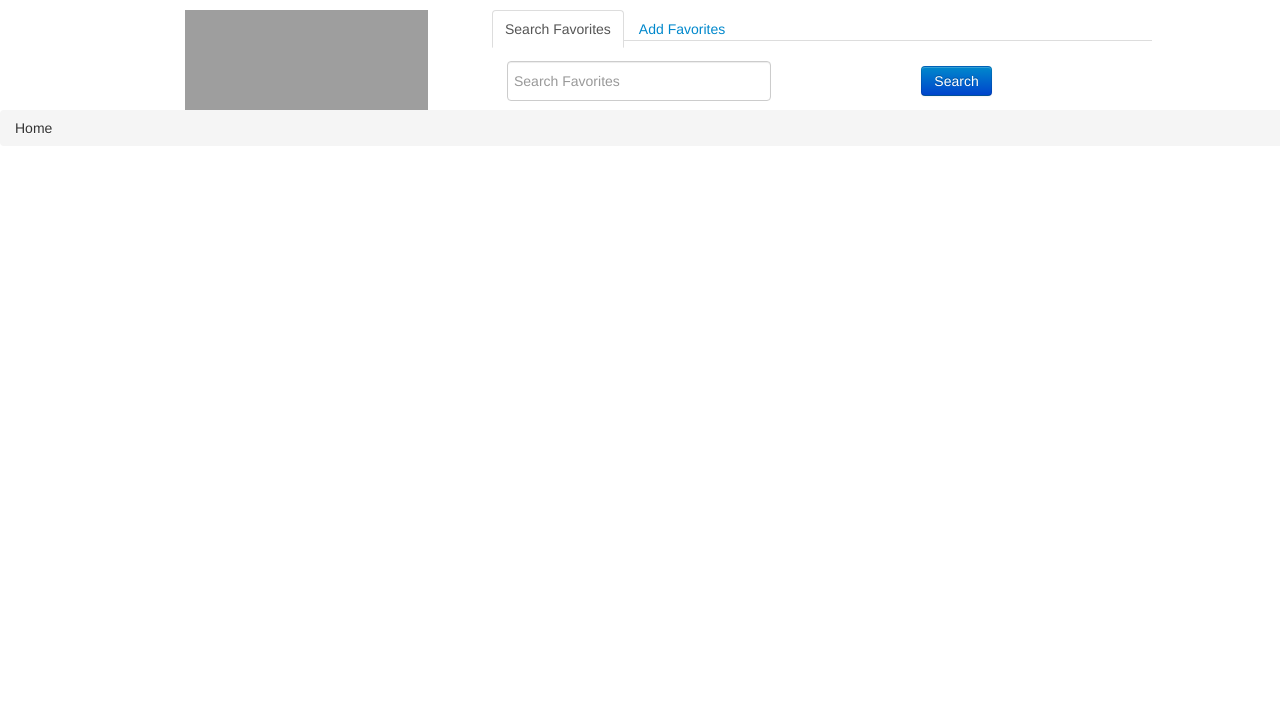
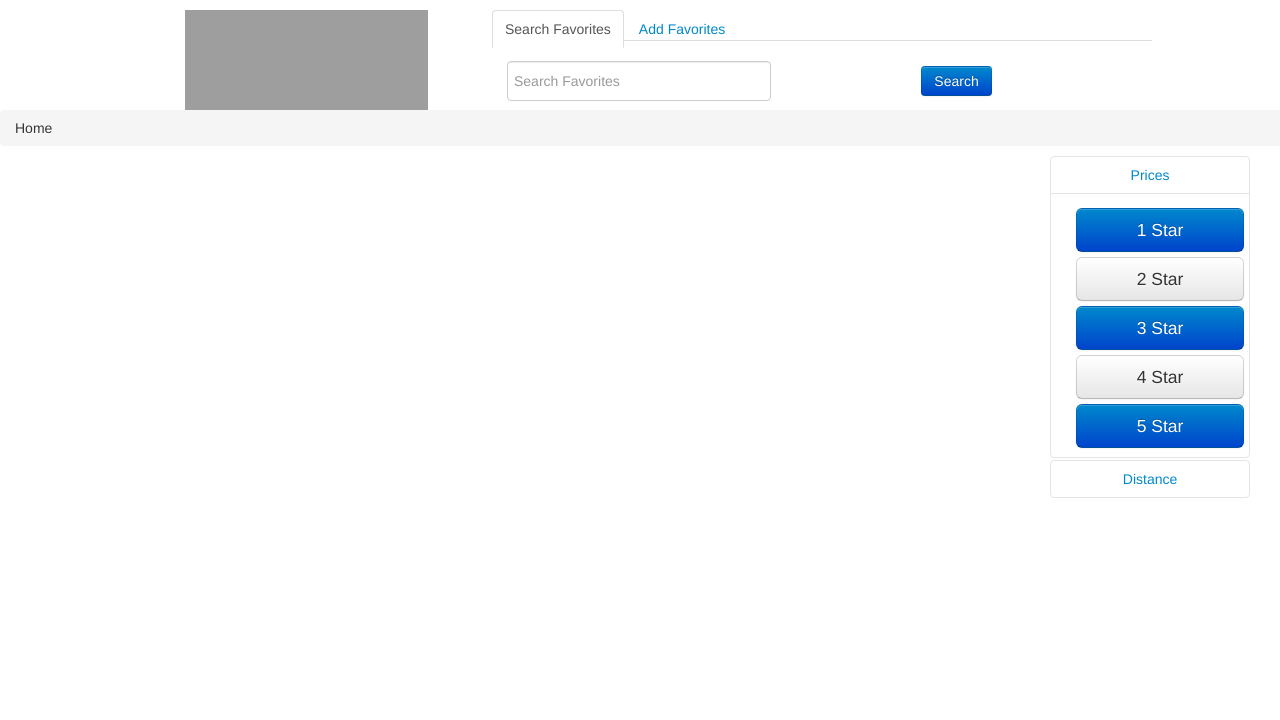
Before and after one commit to Brian-Heil/yelptastic-1, a plain HTML site: page index.html in a window 1280 px wide. Shown: the top 720 px of the page. Drawn offline with Linux system fonts and the light colour scheme; grey boxes are pictures that could not be loaded.

Commit message:
Added accordion

```diff
--- a/index.html
+++ b/index.html
@@ -184,6 +184,40 @@
     </ul>-->
     </div>
     <div class="columnRight">
+      <div class="accordion" id="accordion2">
+        <div class="accordion-group">
+          <div class="accordion-heading">
+            <a class="accordion-toggle" data-toggle="collapse" data-parent="#accordion2" href="#collapseOne">
+              Prices
+            </a>
+          </div>
+          <div id="collapseOne" class="accordion-body collapse in">
+            <div class="accordion-inner">
+              <button class="btn btn-large btn-block btn-primary" type="button">1 Star</button>
+              <button class="btn btn-large btn-block" type="button">2 Star</button>
+              <button class="btn btn-large btn-block btn-primary" type="button">3 Star</button>
+              <button class="btn btn-large btn-block" type="button">4 Star</button>
+              <button class="btn btn-large btn-block btn-primary" type="button">5 Star</button>
+            </div>
+          </div>
+        </div>
+        <div class="accordion-group">
+          <div class="accordion-heading">
+            <a class="accordion-toggle" data-toggle="collapse" data-parent="#accordion2" href="#collapseTwo">
+              Distance
+            </a>
+          </div>
+          <div id="collapseTwo" class="accordion-body collapse">
+            <div class="accordion-inner">
+              <button class="btn btn-large btn-block btn-primary" type="button">Distance less than 1 mile </button>
+              <button class="btn btn-large btn-block" type="button">Distance less than 3 miles</button>
+              <button class="btn btn-large btn-block btn-primary" type="button">Distance less than 7 miles</button>
+              <button class="btn btn-large btn-block" type="button">Distance less than 13 miles</button>
+              <button class="btn btn-large btn-block btn-primary" type="button">Diestance less than 20 miles</button>
+            </div>
+          </div>
+        </div>
+      </div>
     </div>
   </div>
 </div>
--- a/scripts/retrieve-storage.js
+++ b/scripts/retrieve-storage.js
@@ -17,8 +17,6 @@ function searchFavorites(query) {
 	}
 	return feedback;
 }
-
-
 function getFavoriteCategories() {
 
 	var feedback = {};
```
